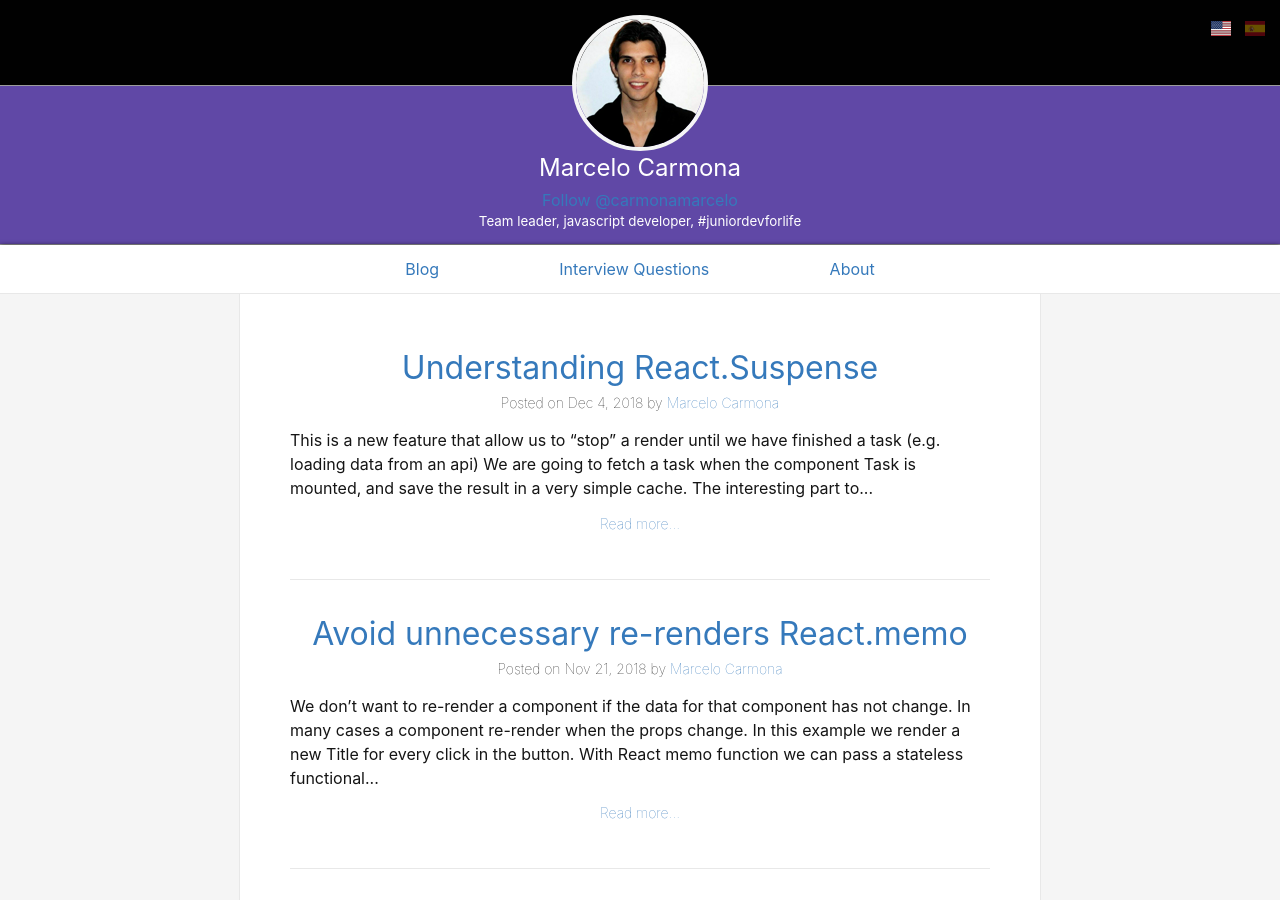
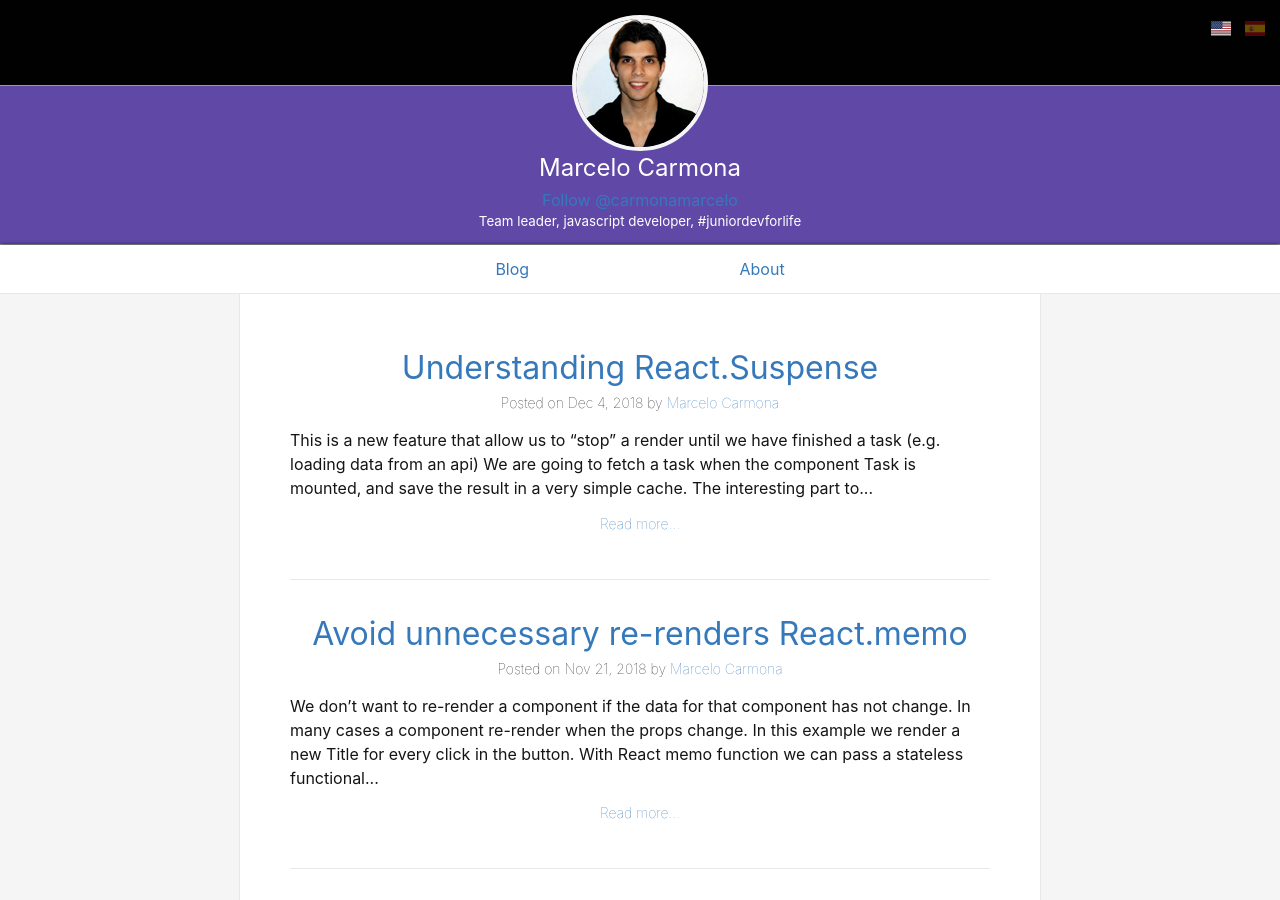
Before and after one commit to marcelocarmona/marcelocarmona.github.io, a Jekyll site: the page built from index.html, in a window 1280 px wide and 900 px high. Built offline with Jekyll 4.4.1, drawn with Linux system fonts in a browser that asks for light colours; comment, search, counter and statistics services are not loaded.

Commit message:
remove interviews link

```diff
--- a/_includes/header.html
+++ b/_includes/header.html
@@ -40,7 +40,6 @@
   <nav class="wrapper">
     <div class="navbar">
       <a class="navbar__button" href="/">Blog</a>
-      <a class="navbar__button" href="/Front-end-Developer-Interview-Questions">Interview Questions</a>
       <a class="navbar__button" href="/about">About</a>
     </div>
   </nav>
```
